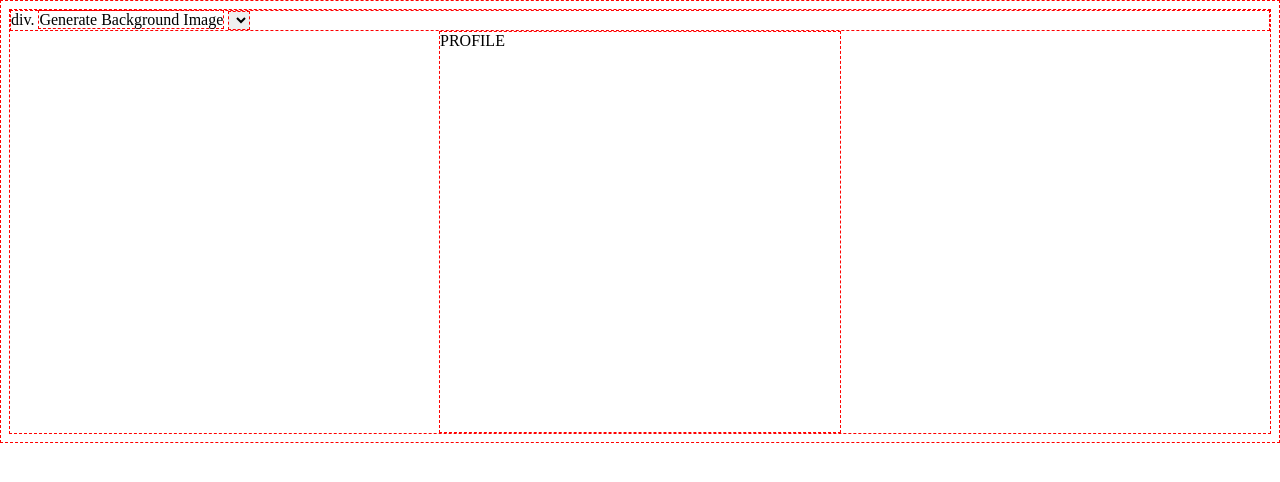
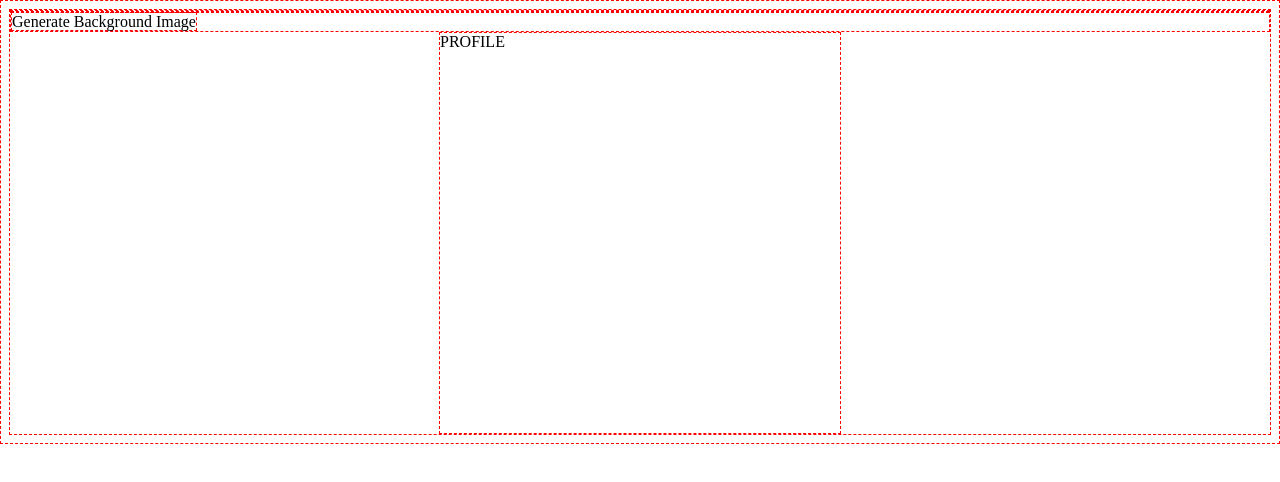
Before and after one commit to erniesmith82/profile_generator, a plain HTML site: page index.html in a window 1280 px wide. Drawn offline with Linux system fonts and the light colour scheme.

Commit message:
first commit

```diff
--- a/index.html
+++ b/index.html
@@ -9,14 +9,9 @@
 <body>
 
     <div class="container">
-        div.
+        <div class="info"></div>
             <span>Generate Background Image</span>
-            <select name="" id="">
-
-            </select>
-
-
-    </div>
+                </div>
 
     <div class="profile">
         PROFILE
```
